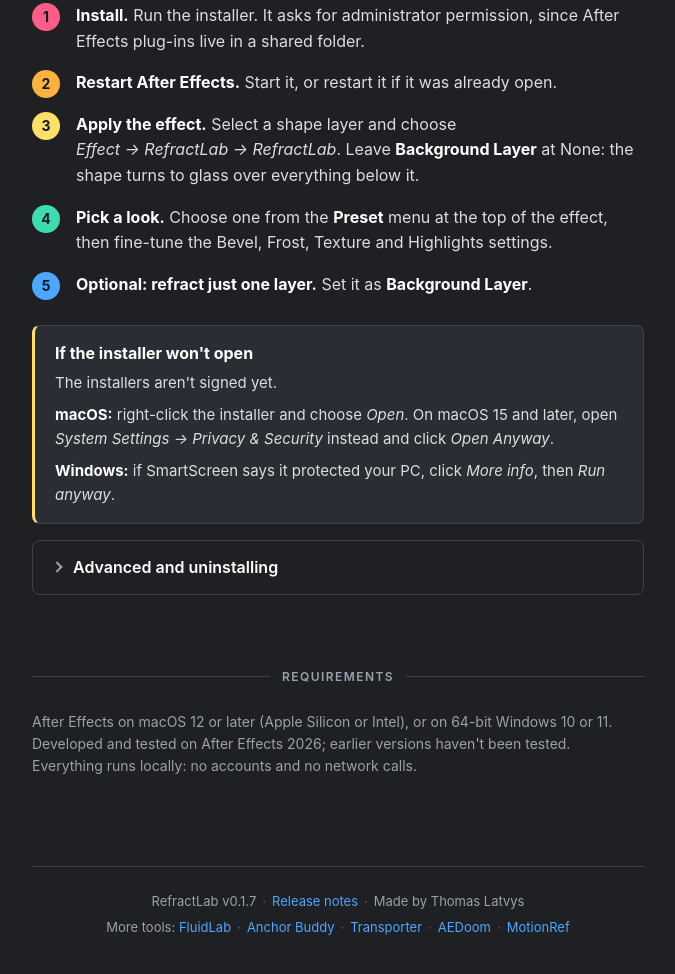
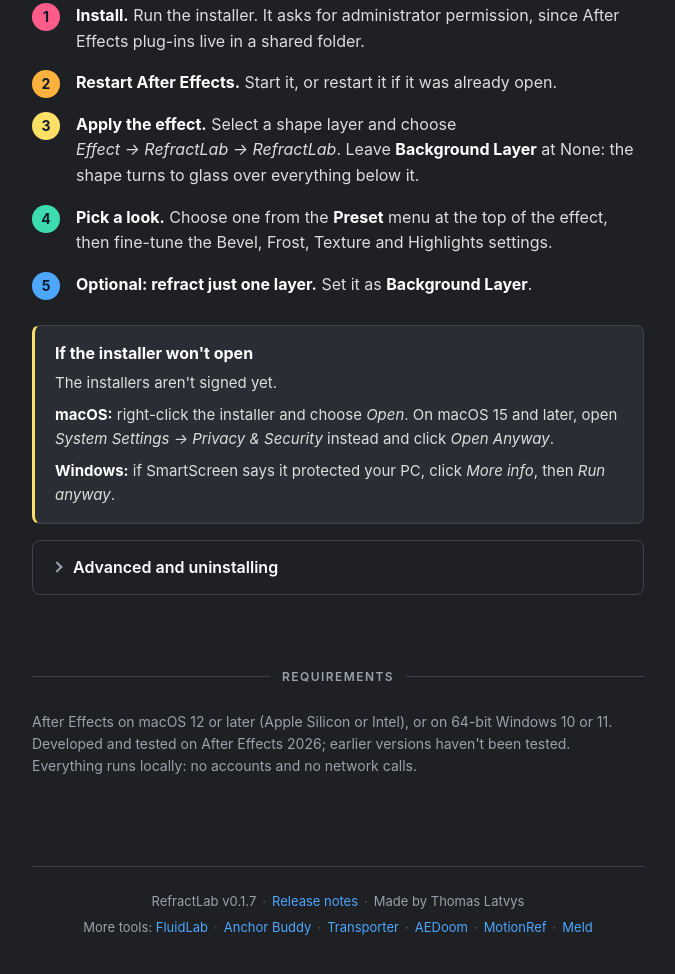
Before and after one commit to tlatvys-ac/refractlab-app, a plain HTML site: page index.html in a window 1280 px wide. Shown: the part 3061-4035 px from the top of the page, without its empty margins (302-977 px from the left). Drawn offline with Linux system fonts and the light colour scheme; no server answers.

Commit message:
Footer: add Meld to More tools
Co-Authored-By: Claude Opus 5.5 <noreply@anthropic.com>

```diff
--- a/index.html
+++ b/index.html
@@ -744,7 +744,7 @@
     <footer>
         <p>RefractLab <span id="version">v0.1.7</span><span class="sep">·</span><a href="https://github.com/tlatvys-ac/refractlab-app/releases">Release notes</a><span class="sep">·</span>Made by Thomas Latvys</p>
         <p>More tools:
-            <a href="https://tlatvys-ac.github.io/fluidlab-app/">FluidLab</a><span class="sep">·</span><a href="https://tlatvys-ac.github.io/anchor-buddy-app/">Anchor Buddy</a><span class="sep">·</span><a href="https://tlatvys-ac.github.io/transporter-app/">Transporter</a><span class="sep">·</span><a href="https://tlatvys-ac.github.io/aedoom-app/">AEDoom</a><span class="sep">·</span><a href="https://tlatvys-ac.github.io/motionref-app/">MotionRef</a>
+            <a href="https://tlatvys-ac.github.io/fluidlab-app/">FluidLab</a><span class="sep">·</span><a href="https://tlatvys-ac.github.io/anchor-buddy-app/">Anchor Buddy</a><span class="sep">·</span><a href="https://tlatvys-ac.github.io/transporter-app/">Transporter</a><span class="sep">·</span><a href="https://tlatvys-ac.github.io/aedoom-app/">AEDoom</a><span class="sep">·</span><a href="https://tlatvys-ac.github.io/motionref-app/">MotionRef</a><span class="sep">·</span><a href="https://tlatvys-ac.github.io/meld-app/">Meld</a>
         </p>
     </footer>
 </div>
```
